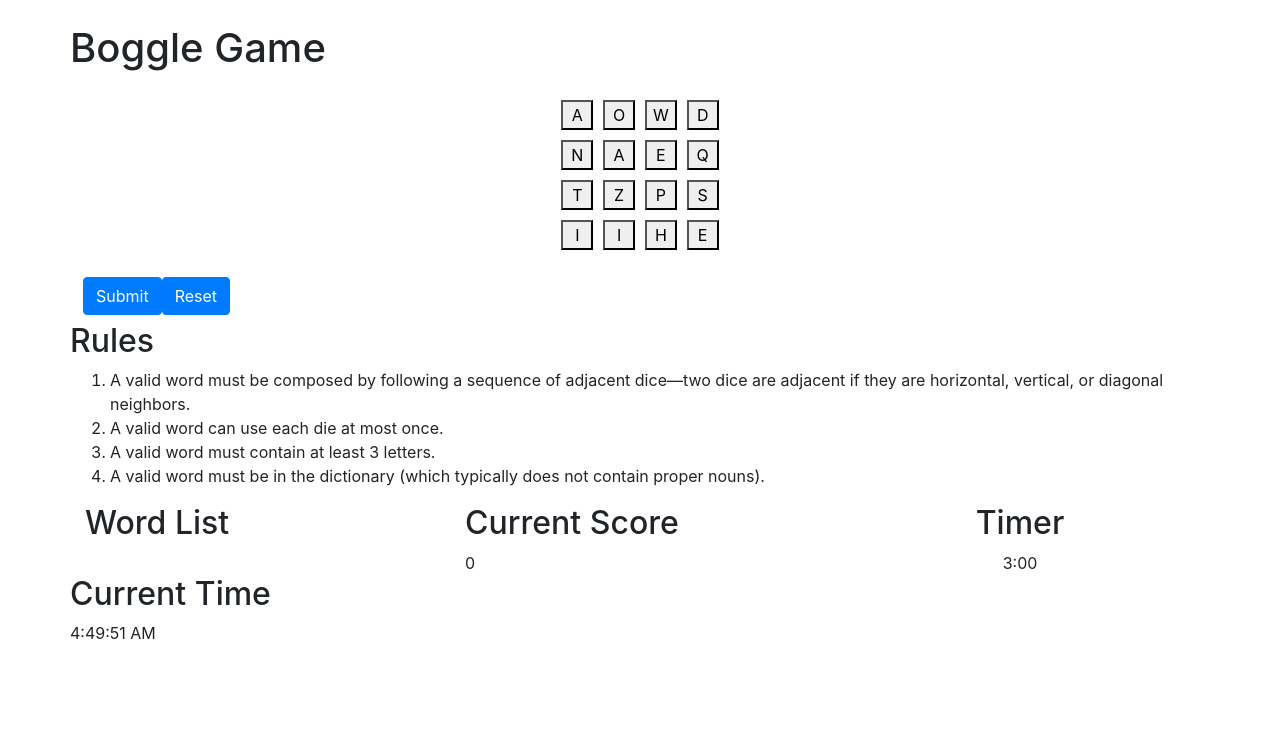
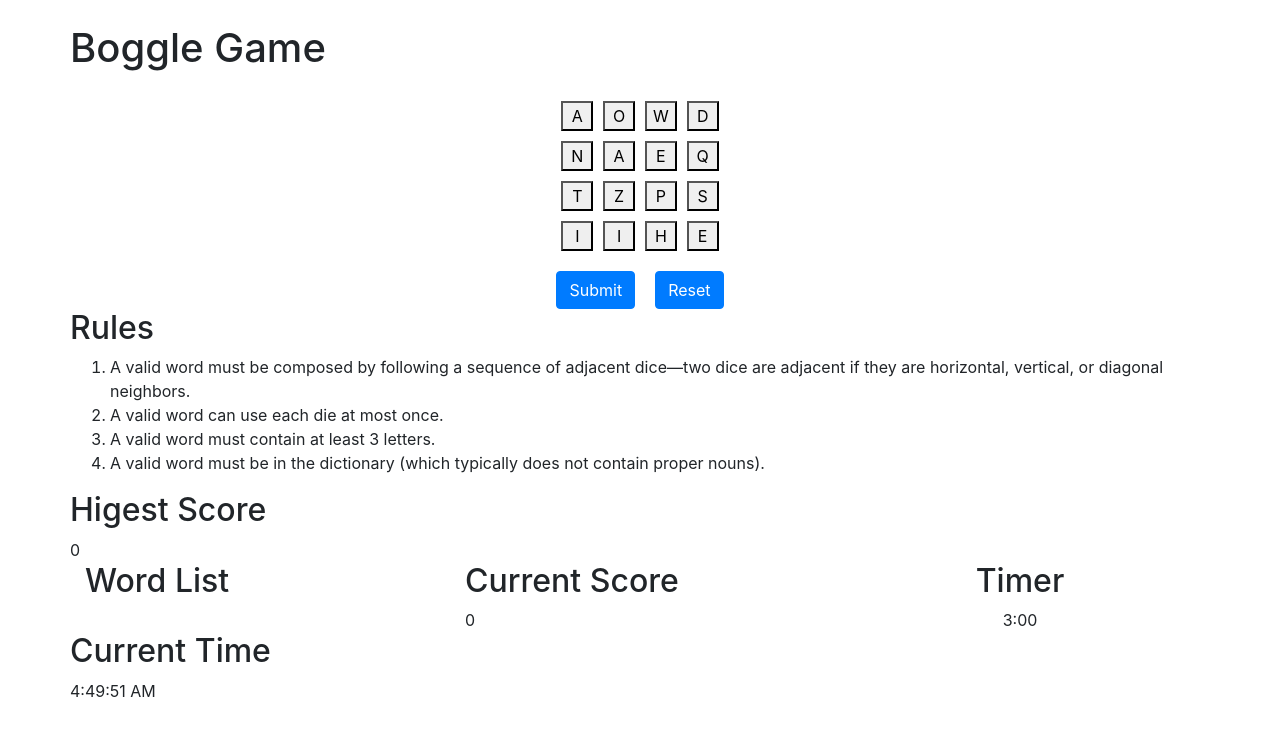
Before and after one commit to sylviajsy/js-html-games, a plain HTML site: page index.html in a window 1280 px wide. Drawn offline with nearby package versions, Linux system fonts and the light colour scheme; no server answers.

Commit message:
Add highest score in HTML

```diff
--- a/index.html
+++ b/index.html
@@ -15,7 +15,9 @@
         </div>
 
         <div class = "row">
-            <div id="message-box" class="message-box"></div>
+            <div class = "col-12">
+                <div id="message-box" class="message-box"></div>
+            </div>
         </div>
 
         <div class = "row">
@@ -23,7 +25,7 @@
         </div>
 
         <div class = "row">
-            <div class="btn">
+            <div class="btn-container">
                 <button type="submit" class="btn btn-primary" id="submitBtn">Submit</button>
                 <button class="btn btn-primary" id="resetBtn">Reset</button>
             </div>
@@ -39,6 +41,13 @@
                     <li>A valid word must contain at least 3 letters.</li>
                     <li>A valid word must be in the dictionary (which typically does not contain proper nouns).</li>
                 </ol>
+            </div>
+        </div>
+
+        <div class = "row">
+            <div id = "highestScore">
+                <h2>Higest Score</h2>
+                <span id = "highestScoreValue">0</span>
             </div>
         </div>
 
--- a/style.css
+++ b/style.css
@@ -10,18 +10,18 @@
     margin: 20px auto;
 }
 
-.btn{
-    display:flex;
+.btn-container {
+    display: flex;
     justify-content: center;
     align-items: center;
+    gap: 20px;
+    width: 100%;
 }
 
 .message-box {
     height: 40px;
+    width: 100%;
     line-height: 40px;
-    text-align: center;
-    margin: 10px auto;
-    width: 80%;
     border-radius: 5px;
     font-weight: bold;
     font-size: 18px;
```
